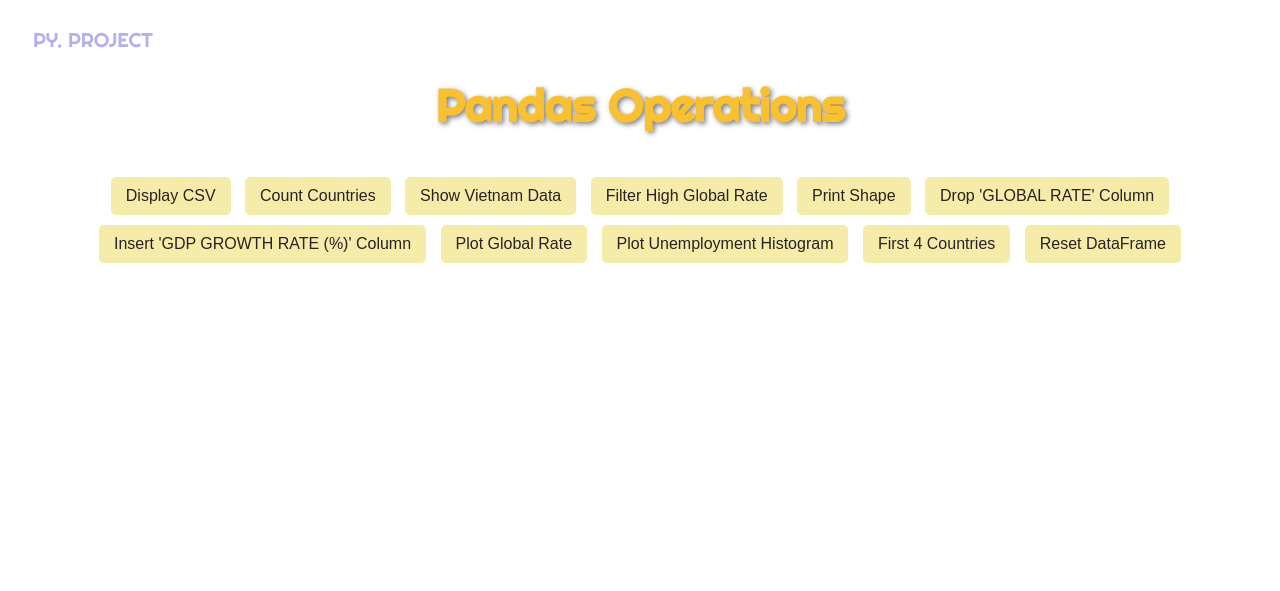
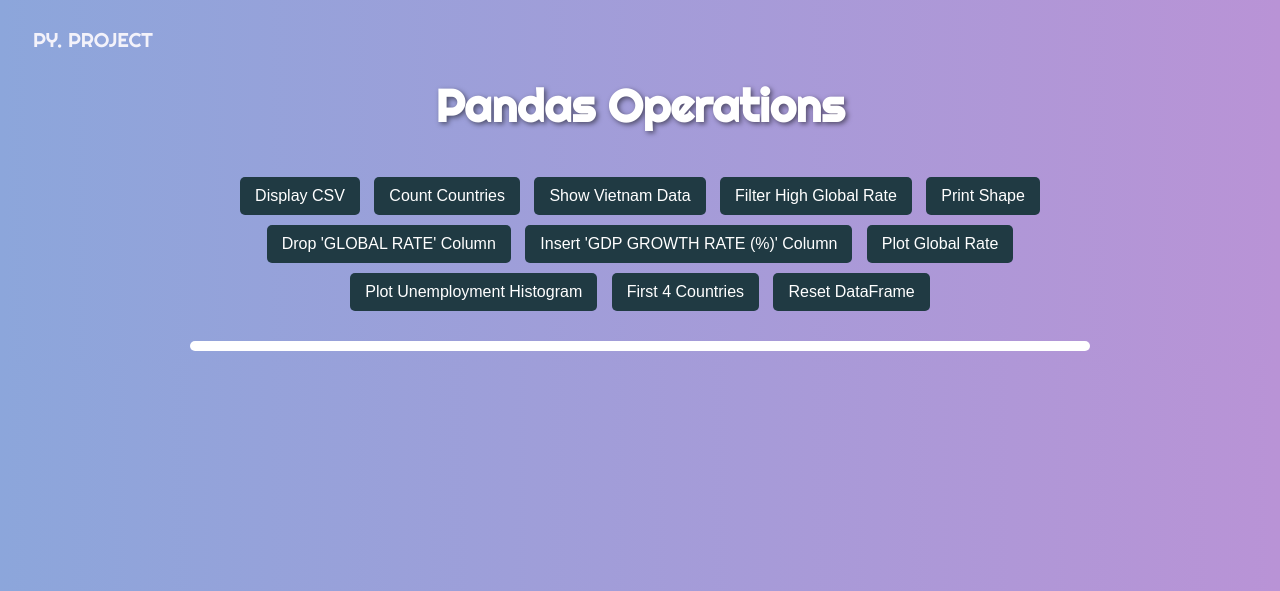
Before and after one commit to elhanj/New-one, a Flask app: page / in a window 1280 px wide. Shown: the top 591 px of the page. Run offline with Flask 3, Linux system fonts and the light colour scheme.

Commit message:
Update styles.css

```diff
--- a/static/styles.css
+++ b/static/styles.css
@@ -2,13 +2,16 @@
     font-family: Arial, sans-serif;
     margin-top: 0;
     padding: 0;
-    background-color: rgb(255, 255, 255);
+    background: #B993D6;
+    background: -webkit-linear-gradient(to right, #8CA6DB, #B993D6);
+    background: linear-gradient(to right, #8CA6DB, #B993D6);
+
 }
 
 h1 {
     text-align: center;
     margin-top: 0;
-    color: #f9c031;
+    color: #ffffff;
     text-shadow: 2px 2px 5px rgba(0, 0, 0, 0.5);
     font-family: "Righteous", sans-serif;
     font-size: 45px;
@@ -21,13 +24,13 @@
     font-family: "Righteous", sans-serif;
     font-weight: 400;
     font-style: normal;
-    color: rgb(181, 175, 238);
+    color: rgb(243, 242, 250);
     font-size: 20px;
 }
 
 form {
     text-align: center;
-    margin: 20px auto;
+    margin: 20px 138px 25px 138px;
 }
 
 button {
@@ -36,16 +39,16 @@
     padding: 10px 15px;
     font-size: 16px;
     cursor: pointer;
-    background-color: #f5eca9; /* Blue background */
-    color: #282222; /* White text */
+    background-color: #203a43;
+    color: #ffffff;
     border: none;
     border-radius: 5px;
     transition: background-color 0.3s, transform 0.2s;
 }
 
 button:hover {
-    background-color: #f3c90b; /* Darker blue on hover */
-    transform: scale(1.05); /* Slightly enlarge button on hover */
+    background-color: #2c5364;
+    transform: scale(1.05);
 }
 
 .output {
@@ -57,19 +60,19 @@
     text-align: center;
 }
 .output > h2 {
-    margin: 0; /* Remove default margin to ensure it centers properly */
+    margin: 0;
     padding-bottom: 10px;
     padding-top: 10px;
 }
 
 table {
-    margin: 0 auto; /* Center the table horizontally */
-    border-collapse: collapse; /* Optional: collapse table borders for a cleaner look */
+    margin: 0 auto;
+    border-collapse: collapse;
 }
 
 table th, table td {
     padding: 10px;
-    border: 1px solid #ddd; /* Light gray border for table cells */
+    border: 1px solid #ddd;
 }
 
 img {
```
